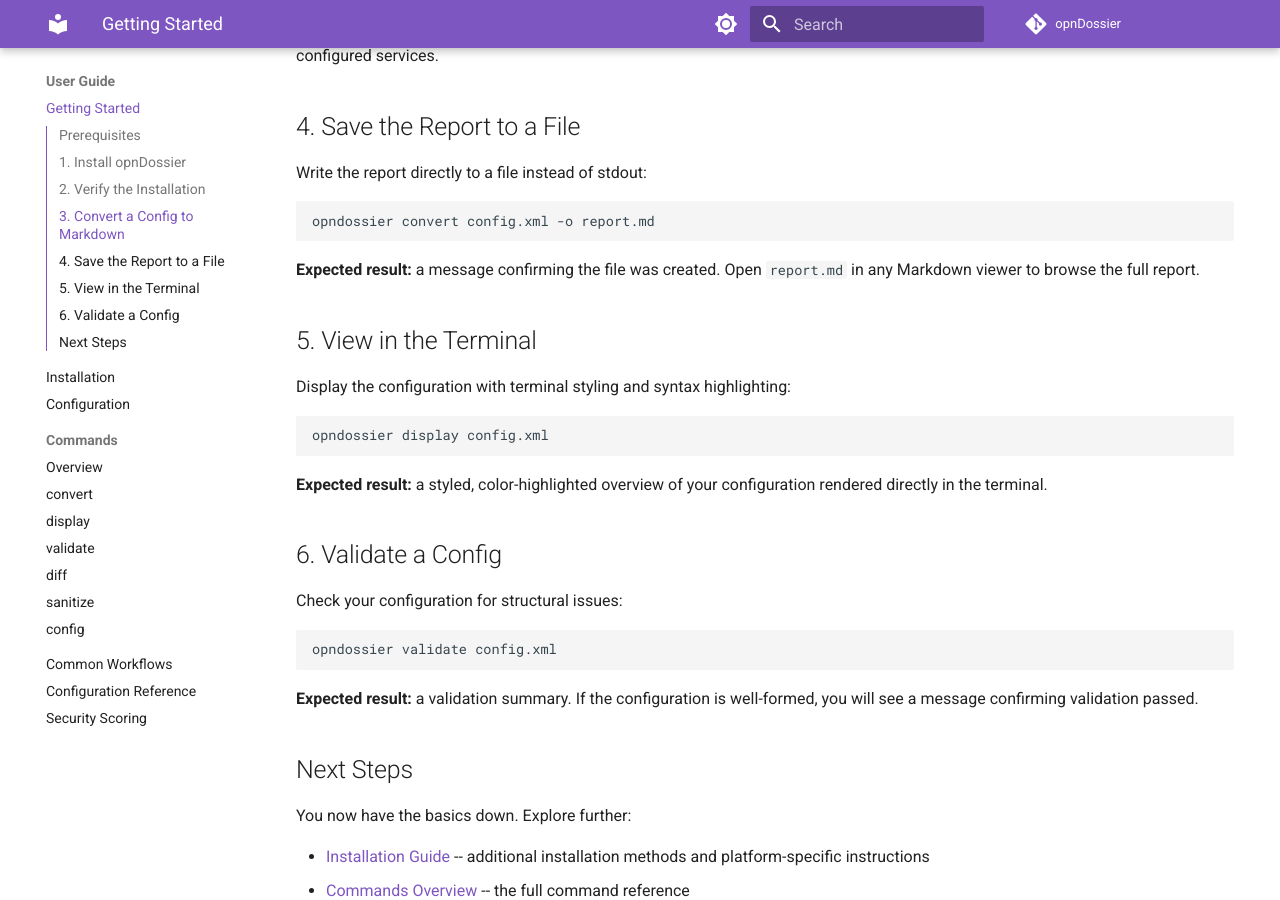
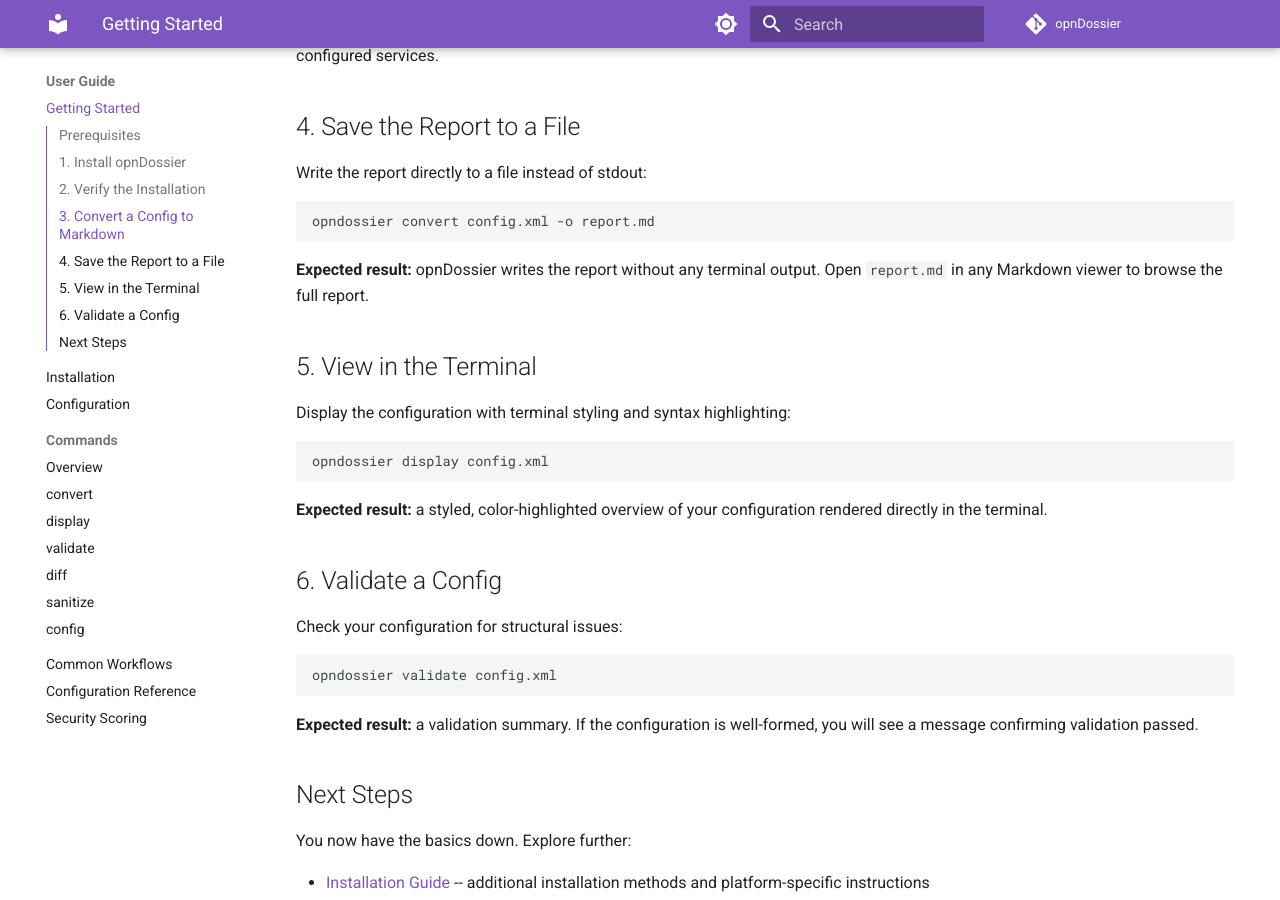
Before and after one commit to EvilBit-Labs/opnDossier, an MkDocs documentation site: the page built from docs/user-guide/getting-started.md, in a window 1280 px wide and 900 px high, scrolled down 1150 px. Built offline with MkDocs 1.6.1 and Material for MkDocs 9.7.7, drawn with Linux system fonts in a browser that asks for light colours; comment, search, counter and statistics services are not loaded; the version menu is left out.

Commit message:
docs: update expected result for saving report to clarify output behavior
Signed-off-by: UncleSp1d3r <unclesp1d3r@evilbitlabs.io>

````diff
--- a/docs/user-guide/getting-started.md
+++ b/docs/user-guide/getting-started.md
@@ -54,7 +54,7 @@
 opndossier convert config.xml -o report.md
 ```
 
-**Expected result:** a message confirming the file was created. Open `report.md` in any Markdown viewer to browse the full report.
+**Expected result:** opnDossier writes the report without any terminal output. Open `report.md` in any Markdown viewer to browse the full report.
 
 ## 5. View in the Terminal
 
````
